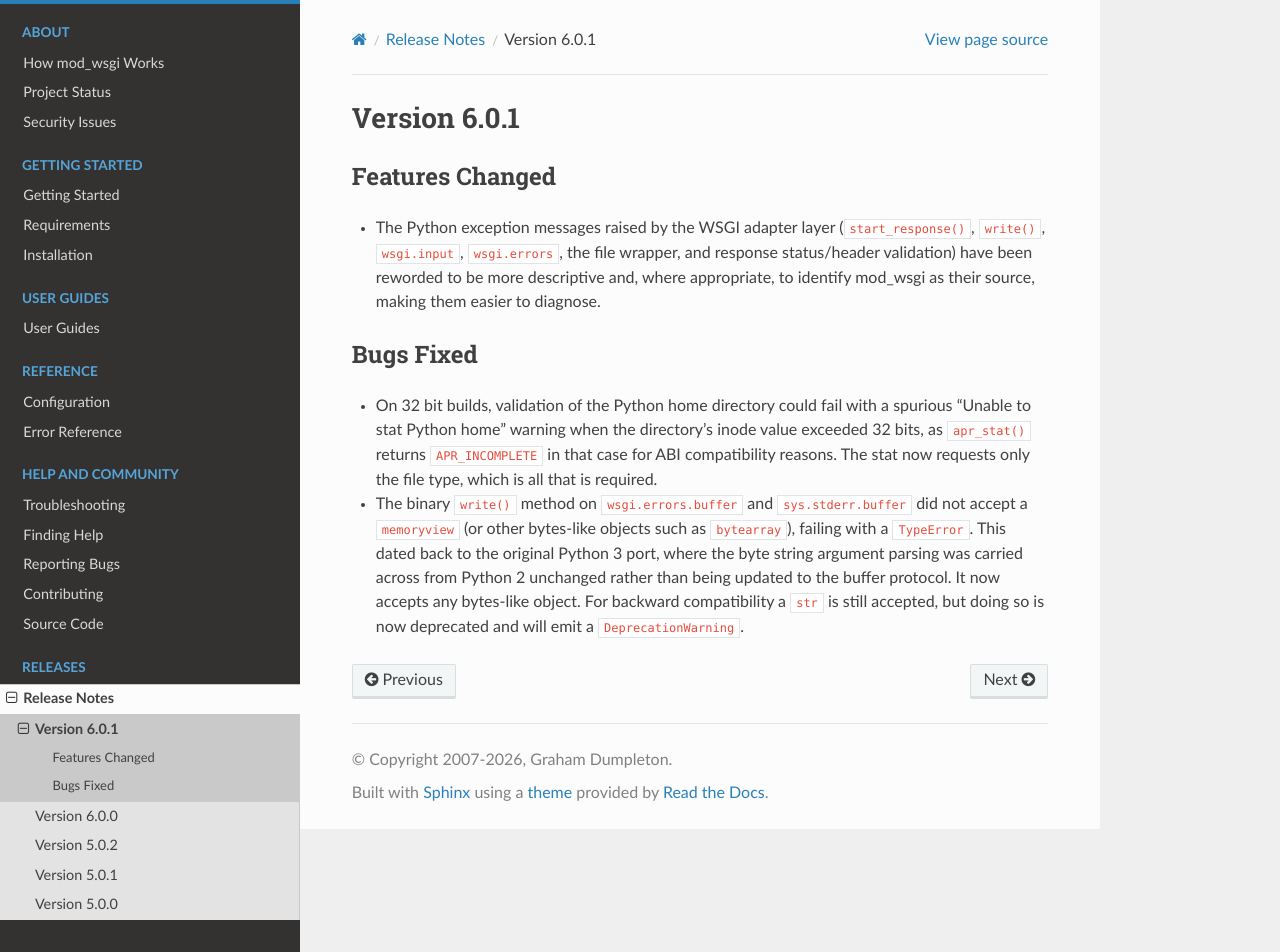
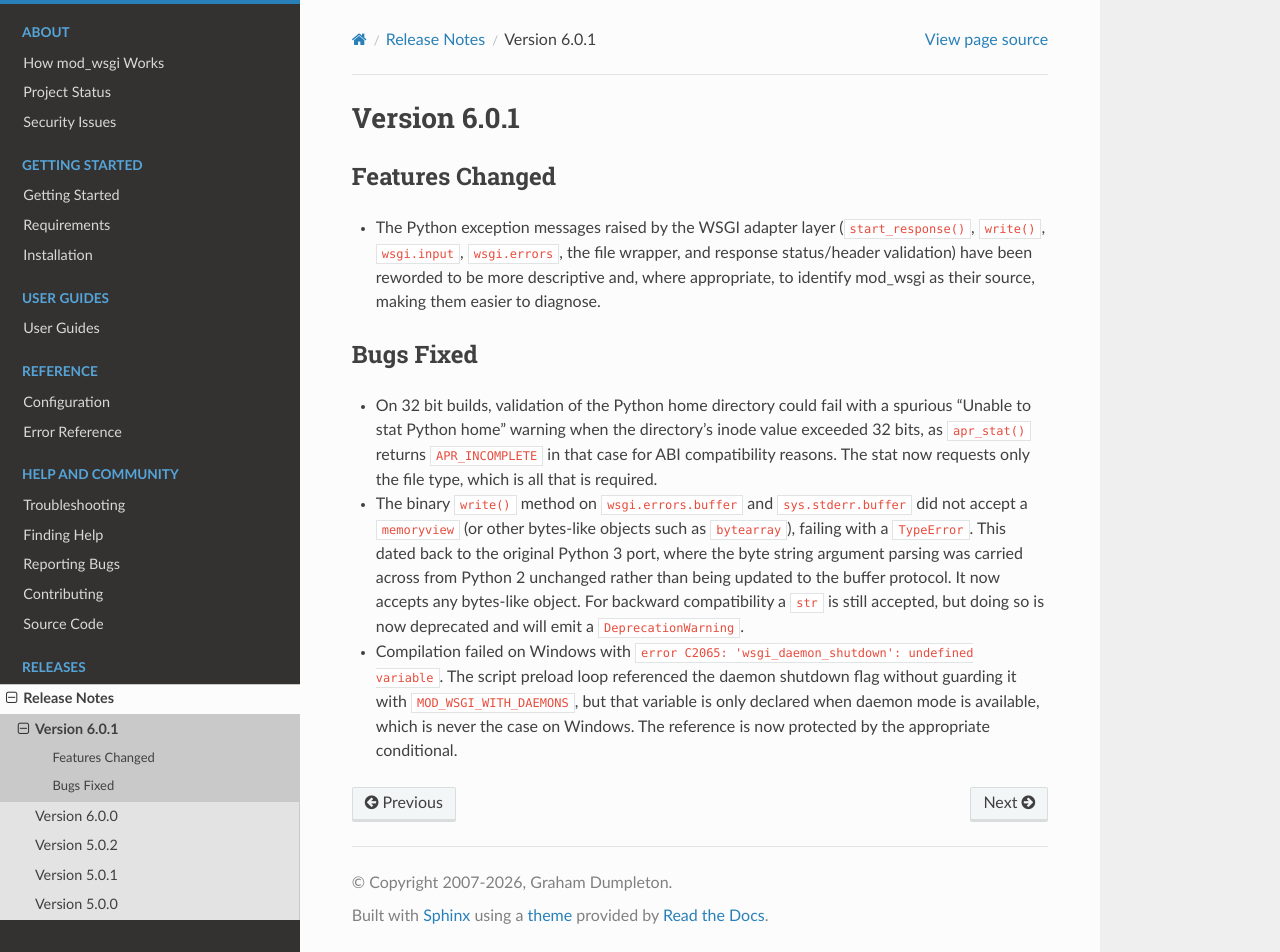
Before and after one commit to GrahamDumpleton/mod_wsgi, a Sphinx documentation site: the page built from docs/release-notes/version-6.0.1.rst, in a window 1280 px wide and 952 px high. Built offline with Sphinx 7.4.7 and the Read the Docs theme 3.1.0, drawn with Linux system fonts in a browser that asks for light colours.

Commit message:
Fix Windows compile failure from unguarded daemon shutdown flag.
The script preload loop in wsgi_python_child_init referenced
wsgi_daemon_shutdown without a MOD_WSGI_WITH_DAEMONS guard. That
variable is only declared when daemon mode is available, which is
never the case on Windows, so compilation failed with C2065. Wrap
the reference in the conditional to match the other uses.

```diff
--- a/docs/release-notes/version-6.0.1.rst
+++ b/docs/release-notes/version-6.0.1.rst
@@ -28,3 +28,10 @@ Bugs Fixed
   being updated to the buffer protocol. It now accepts any bytes-like
   object. For backward compatibility a ``str`` is still accepted, but
   doing so is now deprecated and will emit a ``DeprecationWarning``.
+
+* Compilation failed on Windows with ``error C2065: 'wsgi_daemon_shutdown':
+  undefined variable``. The script preload loop referenced the daemon
+  shutdown flag without guarding it with ``MOD_WSGI_WITH_DAEMONS``, but
+  that variable is only declared when daemon mode is available, which is
+  never the case on Windows. The reference is now protected by the
+  appropriate conditional.
```
Also changed, not shown: 1 other file.
